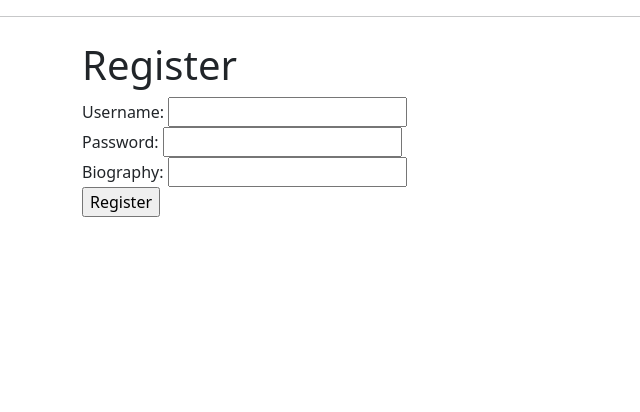
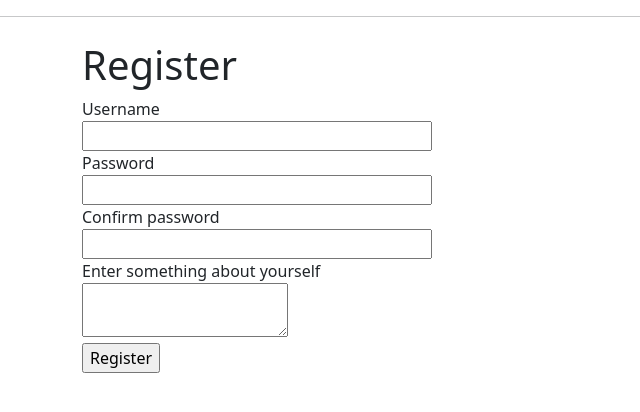
Before and after one commit to IsaacRWI/csc2031-assignment2, a Flask app: page /register in a window 1280 px wide. Shown: the part 56-468 px from the top of the page, without its empty margins (0-640 px from the left). Run offline with Flask 3, Linux system fonts and the light colour scheme; parts of the project's set-up code (start-up, migrations or seed data) failed here and were passed over; some libraries are stand-ins or nearby versions.

Commit message:
Changed register to use RegisterForm - Updated register.html to use RegisterForm

```diff
--- a/app/routes.py
+++ b/app/routes.py
@@ -3,7 +3,7 @@ from flask import request, render_template, redirect, url_for, session, Blueprin
 from sqlalchemy import text
 from app import db, login_manager, fernet
 from app.models import User
-from app.forms import LoginForm
+from app.forms import LoginForm, RegisterForm
 from flask_login import login_user, current_user, logout_user, login_required
 from uuid import uuid4
 
@@ -35,15 +35,15 @@ def dashboard():
 
 @main.route('/register', methods=['GET', 'POST'])
 def register():
-    if request.method == 'POST':
-        username = request.form['username']
-        password = request.form['password']
-        bio = request.form['bio']
-        role = request.form.get('role', 'user')
-        db.session.execute(text(f"INSERT INTO user (username, password, role, bio) VALUES ('{username}', '{password}', '{role}', '{bio}')"))
+    form = RegisterForm()
+    if form.validate_on_submit():
+        user = User(username=form.username.data, password="placeholder", role="user",bio=fernet.encrypt(form.bio.encode()))
+        user.hash_password(form.password.data)
+        user.get_string()
+        db.session.add(user)
         db.session.commit()
-        return redirect(url_for('main.login'))
-    return render_template('register.html')
+        return redirect(url_for("main.login"))
+    return render_template("register.html", form=form)
 
 @main.route('/admin-panel')
 @login_required
--- a/app/templates/register.html
+++ b/app/templates/register.html
@@ -2,10 +2,30 @@
 {% block title %}Register{% endblock %}
 {% block content %}
 <h1>Register</h1>
+<!-- Flash messages -->
+{% with messages = get_flashed_messages(with_categories=true) %}
+{% if messages %}
+{% for category, message in messages %}
+<p class="text-danger">{{ message }}</p>
+{% endfor %}
+{% endif %}
+{% endwith %}
+
 <form method="POST" novalidate>
-  Username: <input type="text" name="username"><br>
-  Password: <input type="password" name="password"><br>
-  Biography: <input type="text" name="bio"><br>
-  <input type="submit" value="Register">
+  {{ form.hidden_tag() }}
+  {{ form.username.label }}<br>
+  {{ form.username(size=32) }}<br>
+
+  {{ form.password.label }}<br>
+  {{ form.password(size=32) }}<br>
+
+  {{ form.confirm_password.label }}<br>
+  {{ form.confirm_password(size=32) }}<br>
+
+  {{ form.bio.label }}<br>
+  {{ form.bio(size=32) }}<br>
+
+  {{ form.submit() }}<br>
+
 </form>
 {% endblock %}
```
